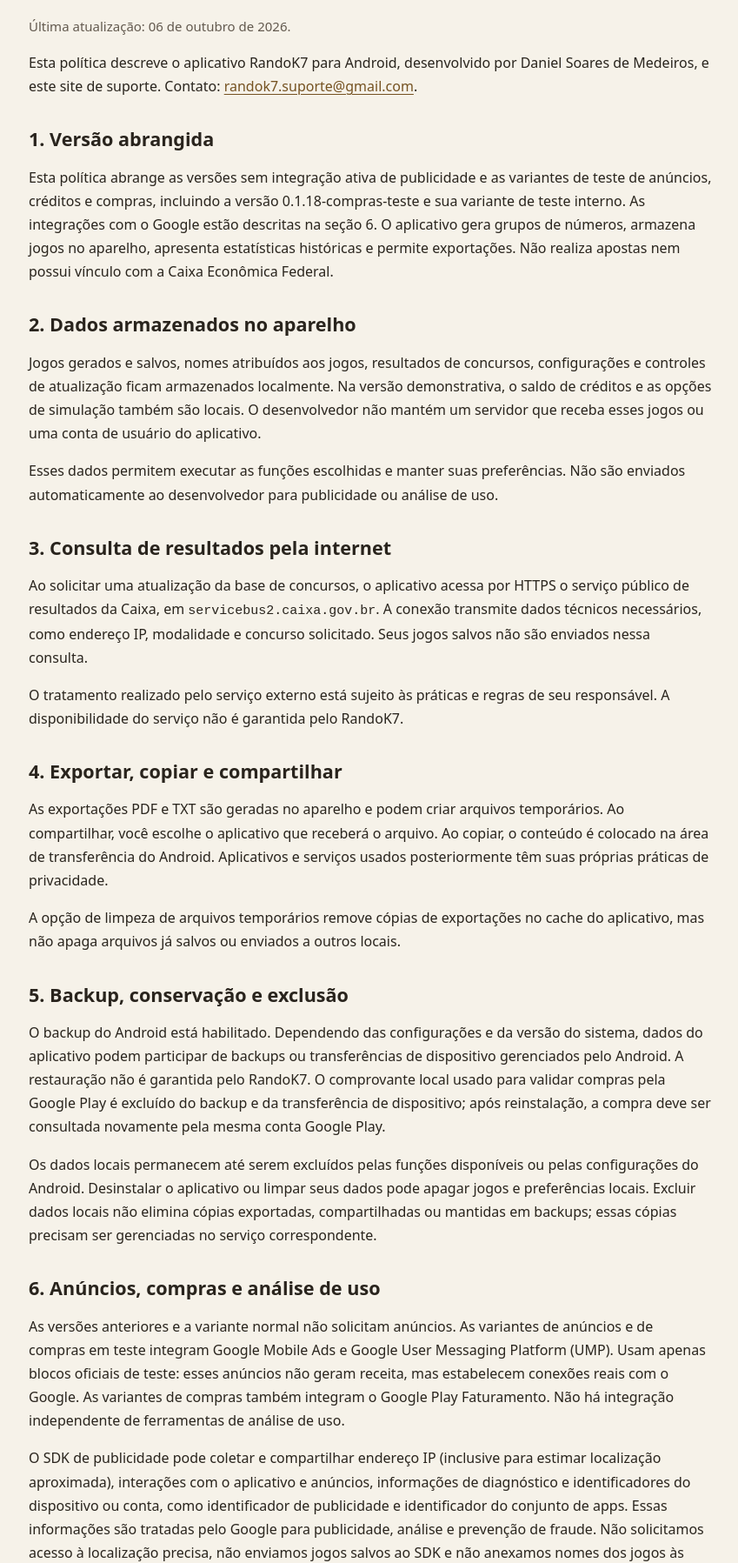
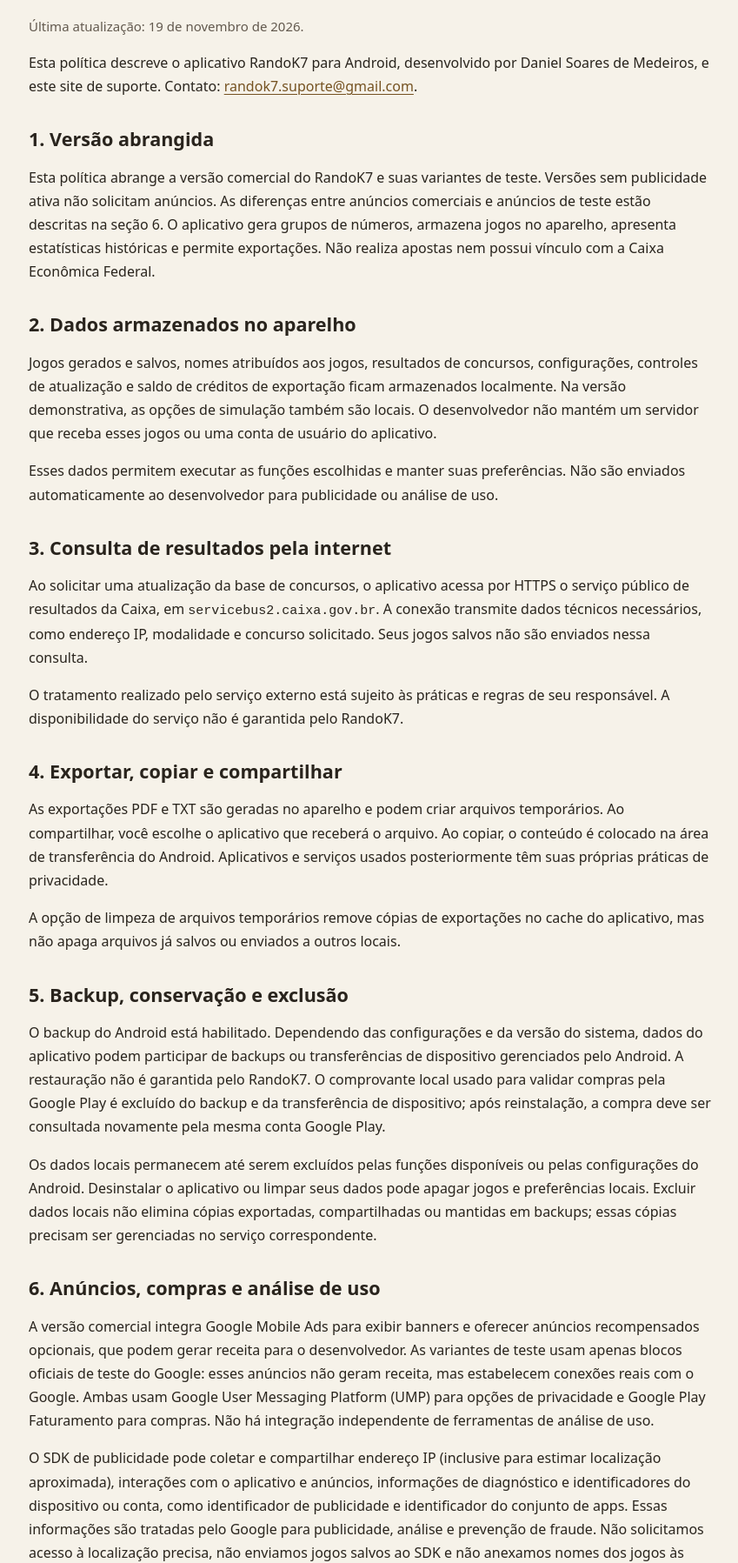
Before and after one commit to randok7/randok7.github.io, a plain HTML site: page privacidade.html in a window 1280 px wide. Shown: the part 331-2128 px from the top of the page at 87% size, without its empty margins (214-1063 px from the left). Drawn offline with Linux system fonts and the light colour scheme.

Commit message:
Atualiza politica para versao comercial

```diff
--- a/privacidade.html
+++ b/privacidade.html
@@ -14,12 +14,12 @@
   <main id="conteudo" class="politica">
     <p class="etiqueta">PRIVACIDADE</p>
     <h1>Política de privacidade do RandoK7</h1>
-    <p class="secundario">Última atualização: 06 de outubro de 2026.</p>
+    <p class="secundario">Última atualização: 19 de novembro de 2026.</p>
     <p>Esta política descreve o aplicativo RandoK7 para Android, desenvolvido por Daniel Soares de Medeiros, e este site de suporte. Contato: <a href="mailto:randok7.suporte@gmail.com">randok7.suporte@gmail.com</a>.</p>
     <h2>1. Versão abrangida</h2>
-    <p>Esta política abrange as versões sem integração ativa de publicidade e as variantes de teste de anúncios, créditos e compras, incluindo a versão 0.1.18-compras-teste e sua variante de teste interno. As integrações com o Google estão descritas na seção 6. O aplicativo gera grupos de números, armazena jogos no aparelho, apresenta estatísticas históricas e permite exportações. Não realiza apostas nem possui vínculo com a Caixa Econômica Federal.</p>
+    <p>Esta política abrange a versão comercial do RandoK7 e suas variantes de teste. Versões sem publicidade ativa não solicitam anúncios. As diferenças entre anúncios comerciais e anúncios de teste estão descritas na seção 6. O aplicativo gera grupos de números, armazena jogos no aparelho, apresenta estatísticas históricas e permite exportações. Não realiza apostas nem possui vínculo com a Caixa Econômica Federal.</p>
     <h2>2. Dados armazenados no aparelho</h2>
-    <p>Jogos gerados e salvos, nomes atribuídos aos jogos, resultados de concursos, configurações e controles de atualização ficam armazenados localmente. Na versão demonstrativa, o saldo de créditos e as opções de simulação também são locais. O desenvolvedor não mantém um servidor que receba esses jogos ou uma conta de usuário do aplicativo.</p>
+    <p>Jogos gerados e salvos, nomes atribuídos aos jogos, resultados de concursos, configurações, controles de atualização e saldo de créditos de exportação ficam armazenados localmente. Na versão demonstrativa, as opções de simulação também são locais. O desenvolvedor não mantém um servidor que receba esses jogos ou uma conta de usuário do aplicativo.</p>
     <p>Esses dados permitem executar as funções escolhidas e manter suas preferências. Não são enviados automaticamente ao desenvolvedor para publicidade ou análise de uso.</p>
     <h2>3. Consulta de resultados pela internet</h2>
     <p>Ao solicitar uma atualização da base de concursos, o aplicativo acessa por HTTPS o serviço público de resultados da Caixa, em <code>servicebus2.caixa.gov.br</code>. A conexão transmite dados técnicos necessários, como endereço IP, modalidade e concurso solicitado. Seus jogos salvos não são enviados nessa consulta.</p>
@@ -31,13 +31,13 @@
     <p>O backup do Android está habilitado. Dependendo das configurações e da versão do sistema, dados do aplicativo podem participar de backups ou transferências de dispositivo gerenciados pelo Android. A restauração não é garantida pelo RandoK7. O comprovante local usado para validar compras pela Google Play é excluído do backup e da transferência de dispositivo; após reinstalação, a compra deve ser consultada novamente pela mesma conta Google Play.</p>
     <p>Os dados locais permanecem até serem excluídos pelas funções disponíveis ou pelas configurações do Android. Desinstalar o aplicativo ou limpar seus dados pode apagar jogos e preferências locais. Excluir dados locais não elimina cópias exportadas, compartilhadas ou mantidas em backups; essas cópias precisam ser gerenciadas no serviço correspondente.</p>
     <h2>6. Anúncios, compras e análise de uso</h2>
-    <p>As versões anteriores e a variante normal não solicitam anúncios. As variantes de anúncios e de compras em teste integram Google Mobile Ads e Google User Messaging Platform (UMP). Usam apenas blocos oficiais de teste: esses anúncios não geram receita, mas estabelecem conexões reais com o Google. As variantes de compras também integram o Google Play Faturamento. Não há integração independente de ferramentas de análise de uso.</p>
+    <p>A versão comercial integra Google Mobile Ads para exibir banners e oferecer anúncios recompensados opcionais, que podem gerar receita para o desenvolvedor. As variantes de teste usam apenas blocos oficiais de teste do Google: esses anúncios não geram receita, mas estabelecem conexões reais com o Google. Ambas usam Google User Messaging Platform (UMP) para opções de privacidade e Google Play Faturamento para compras. Não há integração independente de ferramentas de análise de uso.</p>
     <p>O SDK de publicidade pode coletar e compartilhar endereço IP (inclusive para estimar localização aproximada), interações com o aplicativo e anúncios, informações de diagnóstico e identificadores do dispositivo ou conta, como identificador de publicidade e identificador do conjunto de apps. Essas informações são tratadas pelo Google para publicidade, análise e prevenção de fraude. Não solicitamos acesso à localização precisa, não enviamos jogos salvos ao SDK e não anexamos nomes dos jogos às solicitações de anúncios. Consulte a <a href="https://developers.google.com/admob/android/privacy/play-data-disclosure">documentação de dados do SDK</a> e a <a href="https://policies.google.com/privacy?hl=pt-BR">Política de Privacidade do Google</a>.</p>
     <p>O UMP consulta os requisitos aplicáveis e pode apresentar uma mensagem com escolhas de privacidade. O aplicativo só inicializa e solicita publicidade quando o UMP informa que as solicitações são permitidas. Quando exigido pelo UMP, Ajustes oferece o botão para revisar as opções de privacidade dos anúncios. Escolhas podem ser mantidas pelo SDK no aparelho; não presumimos consentimento a partir de preferências próprias do aplicativo. Os controles do identificador de publicidade também estão disponíveis nas configurações do Android.</p>
-    <p>PDF e TXT usam créditos locais na variante de teste, independentes de compras e saldos demonstrativos antigos. Copiar permanece gratuito. Assistir ao anúncio é voluntário e a recompensa depende da confirmação do SDK. Falta de internet, anúncio ou autorização para solicitar publicidade não bloqueia a exportação. A conservação de dados pelo Google segue suas políticas, e solicitações relativas aos identificadores e dados que ele mantém devem usar seus controles de privacidade; o desenvolvedor não consegue apagar remotamente esses registros.</p>
+    <p>PDF e TXT usam créditos locais nas versões com publicidade, independentes de compras e saldos demonstrativos antigos. Copiar permanece gratuito. Assistir ao anúncio é voluntário e a recompensa depende da confirmação do SDK. Falta de internet, anúncio ou autorização para solicitar publicidade não bloqueia a exportação. A conservação de dados pelo Google segue suas políticas, e solicitações relativas aos identificadores e dados que ele mantém devem usar seus controles de privacidade; o desenvolvedor não consegue apagar remotamente esses registros.</p>
     <p>Quando habilitada, a compra única remove anúncios e permite exportar PDF/TXT sem limite de créditos, sem assinatura. O pagamento é processado pela Google Play: o aplicativo não recebe número de cartão nem dados bancários. Ele recebe informações da compra, como identificador do produto, token, estado, reconhecimento e comprovante assinado, para verificar a aquisição e restaurar o benefício. O comprovante é guardado no aparelho e validado localmente; não é enviado a um servidor do desenvolvedor. A consulta e o reconhecimento da compra usam os serviços da Google Play, sujeitos às políticas do Google.</p>
     <p>A restauração exige a mesma conta Google Play usada na compra e conexão com a loja. Um benefício previamente confirmado pode continuar disponível offline no aparelho original. Ao consultar a loja com sucesso, o aplicativo atualiza o direito; reembolso ou revogação podem remover o benefício. Sem servidor próprio, essas alterações não são recebidas em tempo real. Durante os testes, somente contas cadastradas como testadoras de licença e métodos fictícios indicados pela Google Play permitem compras sem cobrança real.</p>
-    <p>Antes do lançamento público, revisaremos as declarações da loja e eventuais mudanças no tratamento de dados. O cadastro administrativo no AdMob e o arquivo público <code>app-ads.txt</code> não representam, por si só, anúncios ativos ou aprovação para veiculação.</p>
+    <p>A disponibilidade de anúncios depende da versão instalada, das escolhas de privacidade e dos serviços do Google. O cadastro administrativo no AdMob e o arquivo público <code>app-ads.txt</code> não representam, por si só, aprovação para veiculação.</p>
     <h2>7. Mensagens ao suporte e solicitações de privacidade</h2>
     <p>Se você escrever ao suporte, receberemos seu endereço de e-mail, o conteúdo da mensagem e os anexos enviados. Usamos essas informações para responder, analisar o problema e atender solicitações. O correio eletrônico é operado pelo Gmail, sujeito à <a href="https://policies.google.com/privacy?hl=pt-BR">Política de Privacidade do Google</a>.</p>
     <p>Mensagens são conservadas pelo tempo necessário ao atendimento e a eventuais obrigações legais. Você pode solicitar informações, correção ou exclusão dos dados de suporte pelo e-mail acima, observadas as obrigações legais aplicáveis. Não envie dados sensíveis desnecessários. Como os jogos permanecem no aparelho, o desenvolvedor não pode acessar ou apagar remotamente sua base local.</p>
```
